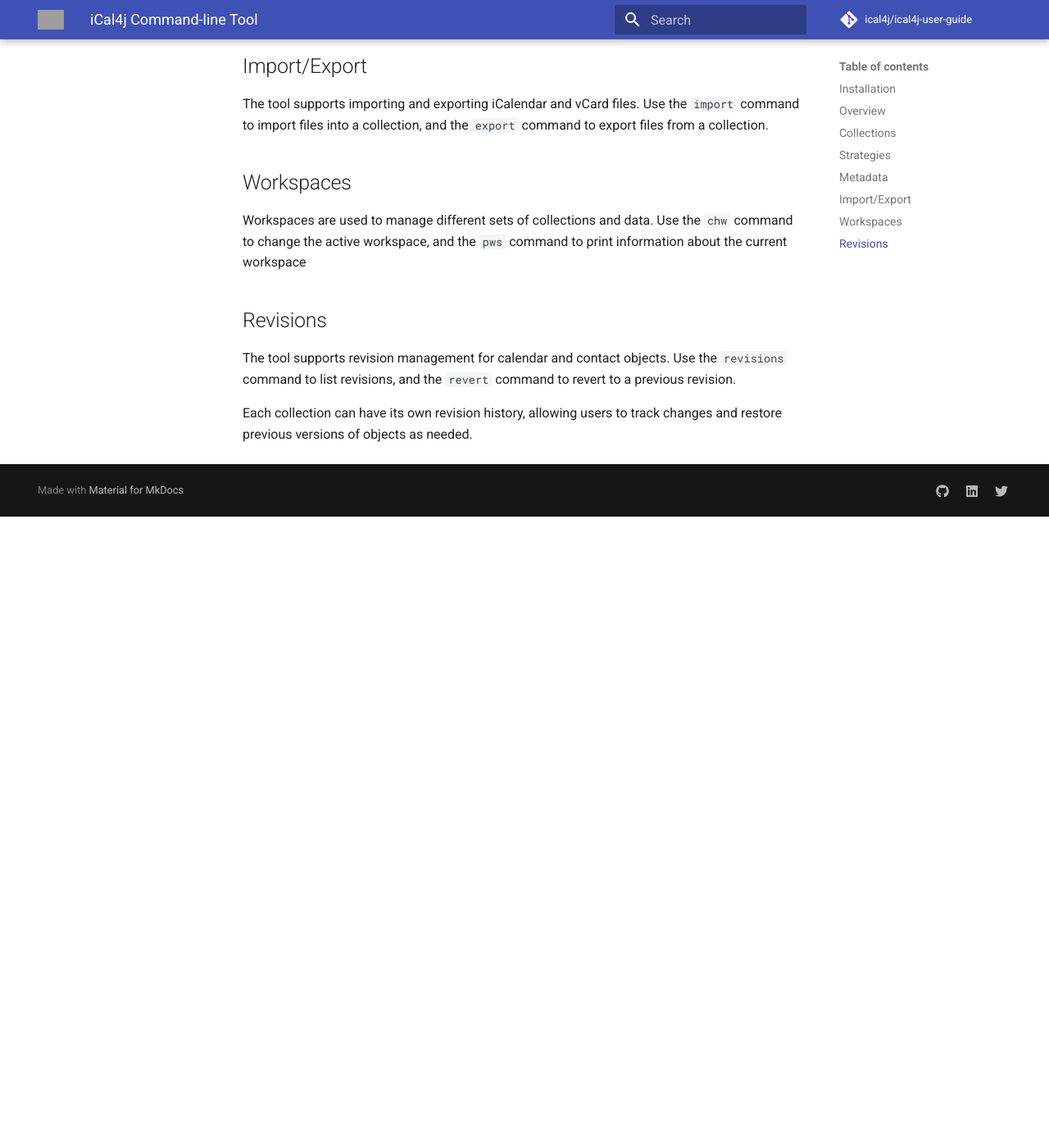
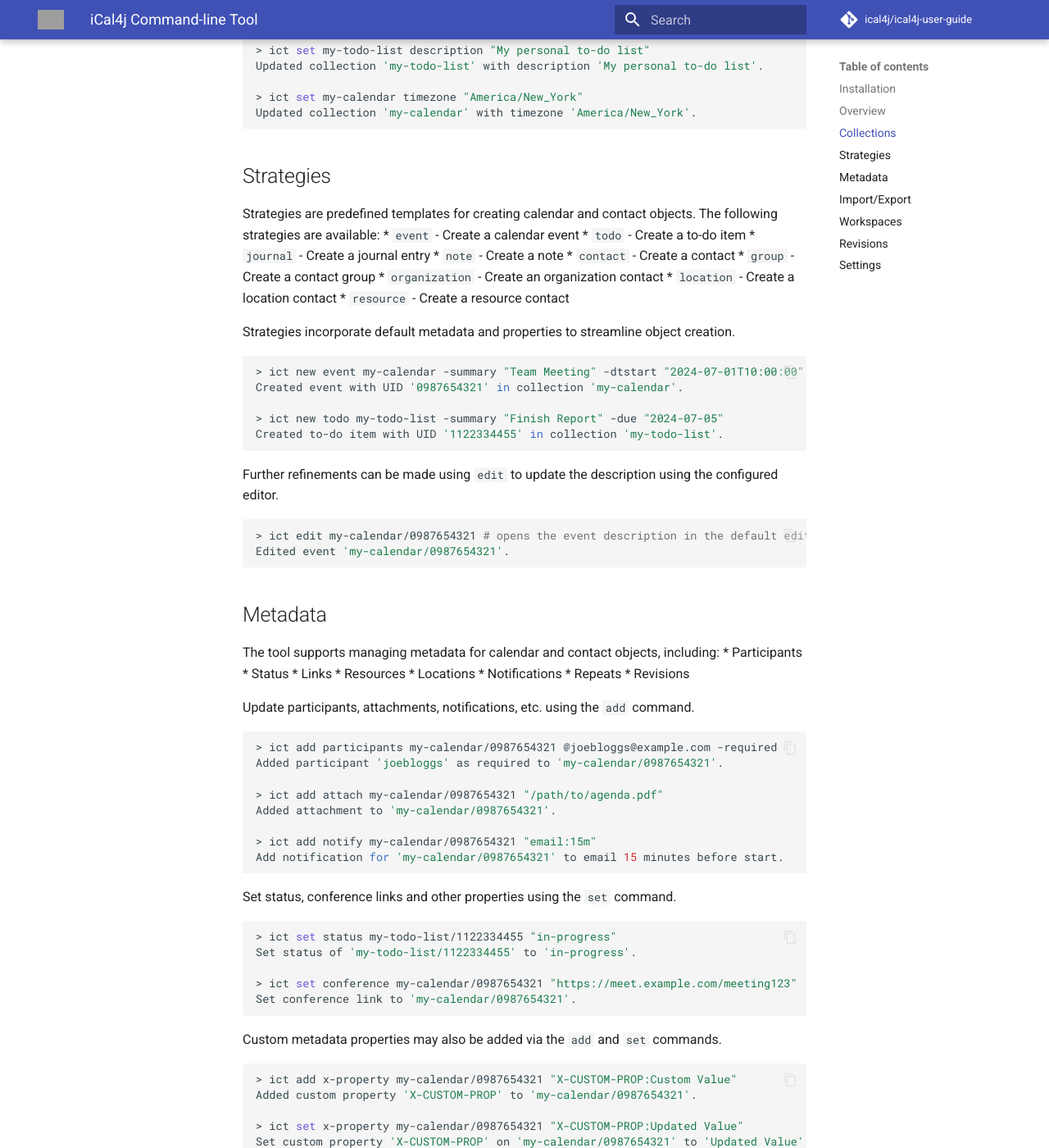
Before and after one commit to ical4j/ical4j-user-guide, an MkDocs documentation site: the page built from docs/command/ict.md, in a window 1280 px wide and 1400 px high, scrolled down 3030 px. Shown: the whole window at 82% size. Built offline with MkDocs 1.6.1 and Material for MkDocs 9.7.7, drawn with Linux system fonts in a browser that asks for light colours; comment, search, counter and statistics services are not loaded; before the commit the page ends 3660 px from its top, so only the background shows below that; some of the changed text lies outside the part shown; grey boxes are pictures that could not be loaded.

Commit message:
Add settings section to ict.md with configuration examples

````diff
--- a/docs/command/ict.md
+++ b/docs/command/ict.md
@@ -10,6 +10,7 @@
 * [Import/Export](#importexport)
 * [Workspaces](#workspaces)
 * [Revisions](#revisions)
+* [Settings](#settings)
 
 ## Installation
 
@@ -105,6 +106,33 @@
 * `journals` - Journal collections
 * `notes` - Note collections
 
+You can set the default collection type using the `settings` command, or override upon creation.
+
+```shell
+> ict mkcol -type=tasks my-todo-list
+Collection 'my-todo-list' of type 'tasks' created.
+
+> ict mkcol my-calendar
+Collection 'my-calendar' of type 'calendars' created.
+```
+
+Collections may be customized by updating metadata.
+
+```shell
+> ict set my-calendar name "My remote calendar"
+Updated collection 'my-calendar' with name 'My remote calendar'.
+
+> ict set my-calendar color "#FF0000"
+Updated collection 'my-calendar' with color '#FF0000'.
+
+> ict set my-todo-list description "My personal to-do list"
+Updated collection 'my-todo-list' with description 'My personal to-do list'.
+
+> ict set my-calendar timezone "America/New_York"
+Updated collection 'my-calendar' with timezone 'America/New_York'.
+```
+
+
 ## Strategies
 Strategies are predefined templates for creating calendar and contact objects. The following strategies are available:
 * `event` - Create a calendar event
@@ -117,6 +145,23 @@
 * `location` - Create a location contact
 * `resource` - Create a resource contact
 
+Strategies incorporate default metadata and properties to streamline object creation.
+
+```shell
+> ict new event my-calendar -summary "Team Meeting" -dtstart "2024-07-01T10:00:00" -dtend "2024-07-01T11:00:00"
+Created event with UID '0987654321' in collection 'my-calendar'.
+
+> ict new todo my-todo-list -summary "Finish Report" -due "2024-07-05"
+Created to-do item with UID '1122334455' in collection 'my-todo-list'.
+```
+Further refinements can be made using `edit` to update the description using the configured editor.
+
+```shell
+> ict edit my-calendar/0987654321 # opens the event description in the default editor
+Edited event 'my-calendar/0987654321'.
+```
+
+
 ## Metadata
 The tool supports managing metadata for calendar and contact objects, including:
 * Participants
@@ -128,17 +173,105 @@
 * Repeats
 * Revisions
 
+Update participants, attachments, notifications, etc. using the `add` command.
+
+```shell
+> ict add participants my-calendar/0987654321 @joebloggs@example.com -required
+Added participant 'joebloggs' as required to 'my-calendar/0987654321'.
+
+> ict add attach my-calendar/0987654321 "/path/to/agenda.pdf"
+Added attachment to 'my-calendar/0987654321'.
+
+> ict add notify my-calendar/0987654321 "email:15m"
+Add notification for 'my-calendar/0987654321' to email 15 minutes before start.
+```
+
+Set status, conference links and other properties using the `set` command.
+
+```shell
+> ict set status my-todo-list/1122334455 "in-progress"
+Set status of 'my-todo-list/1122334455' to 'in-progress'.
+
+> ict set conference my-calendar/0987654321 "https://meet.example.com/meeting123"
+Set conference link to 'my-calendar/0987654321'.
+```
+
+Custom metadata properties may also be added via the `add` and `set` commands.
+
+```shell
+> ict add x-property my-calendar/0987654321 "X-CUSTOM-PROP:Custom Value"
+Added custom property 'X-CUSTOM-PROP' to 'my-calendar/0987654321'.
+
+> ict set x-property my-calendar/0987654321 "X-CUSTOM-PROP:Updated Value"
+Set custom property 'X-CUSTOM-PROP' on 'my-calendar/0987654321' to 'Updated Value'.
+```
+
 ## Import/Export
 The tool supports importing and exporting iCalendar and vCard files. Use the `import` command to import files
 into a collection, and the `export` command to export files from a collection.
+
+```shell
+> ict import -file="/path/to/calendar.ics" my-calendar
+Imported 10 events into collection 'my-calendar' from '/path/to/calendar.ics'.
+
+> ict export -file="/path/to/exported_calendar.ics" my-calendar
+Exported 10 events from collection 'my-calendar' to '/path/to/exported_calendar.ics'.
+```
+
 
 ## Workspaces
 Workspaces are used to manage different sets of collections and data. Use the `chw` command to change the active
 workspace, and the `pws` command to print information about the current workspace
 
+```shell
+> ict chw work-project-a
+Switched to workspace 'work-project-a'.
+
+> ict pws
+Workspace: work-project-a
+Collections:
+ - my-calendar (calendars)
+ - my-todo-list (tasks)
+```
+
+
 ## Revisions
 The tool supports revision management for calendar and contact objects. Use the `revisions` command to list
 revisions, and the `revert` command to revert to a previous revision.
 
-Each collection can have its own revision history, allowing users to track changes and restore previous versions
-of objects as needed.
+```shell
+> ict revisions my-calendar/0987654321
+Revisions for 'my-calendar/0987654321':
+ - Rev 1: Created on 2024-06-01 10:00:00
+ - Rev 2: Updated summary on 2024-06-02 12:00:00
+ - Rev 3: Added participant on 2024-06-03 14:00:00
+
+> ict revert my-calendar/0987654321 2
+Reverted 'my-calendar/0987654321' to revision 2.
+```
+
+Use the `undo` command to revert the most recent change.
+
+```shell
+> ict undo my-calendar/0987654321
+Undid the most recent change to 'my-calendar/0987654321'.
+```
+
+Each workspace has its own revision history, allowing users to track changes and restore previous versions
+of objects and collections as needed.
+
+## Settings
+The tool supports various settings that can be configured using the `configure` command. Settings include:
+* Active workspace
+* Username and email for revision tracking
+* Default content type for different strategies
+* Default color for different strategies and collection types
+* Workspace synchronization settings for remote repositories
+
+```shell
+> ict configure set username "John Doe"
+Set username to 'John Doe'.
+
+> ict configure set email "jdoe@example.com"
+Set email to 'jdoe@example.com'.
+```
````
